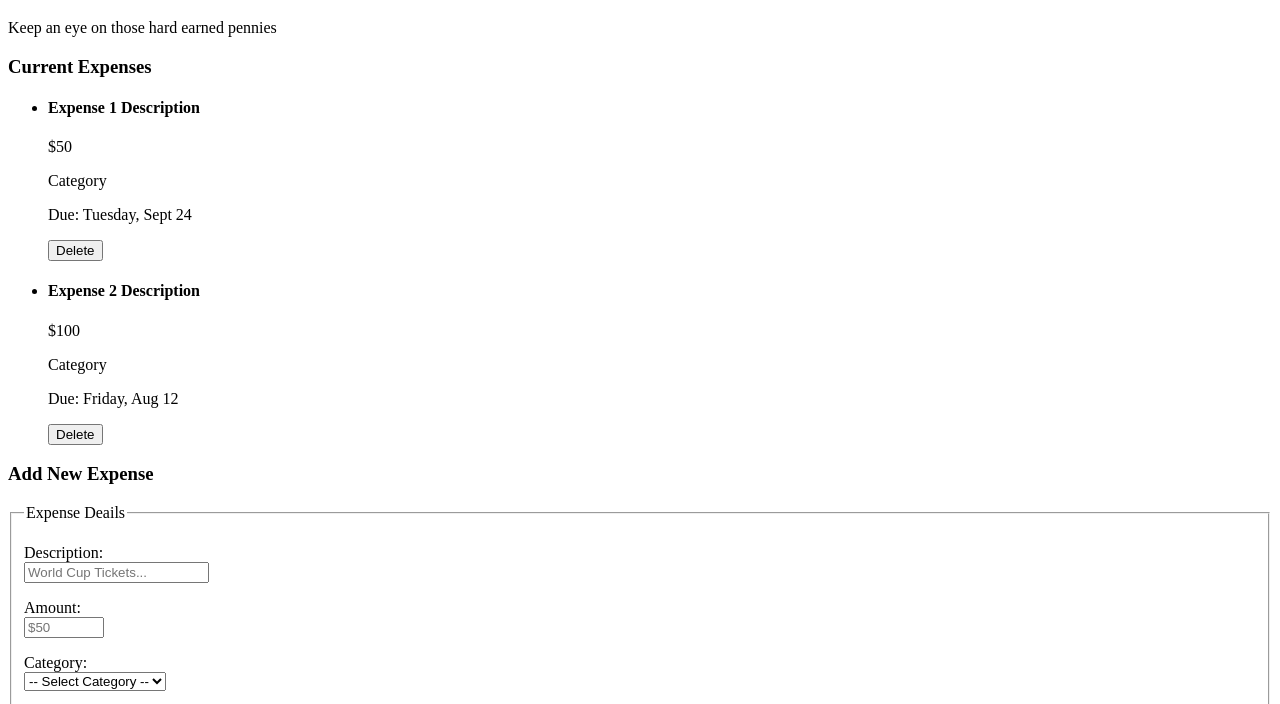
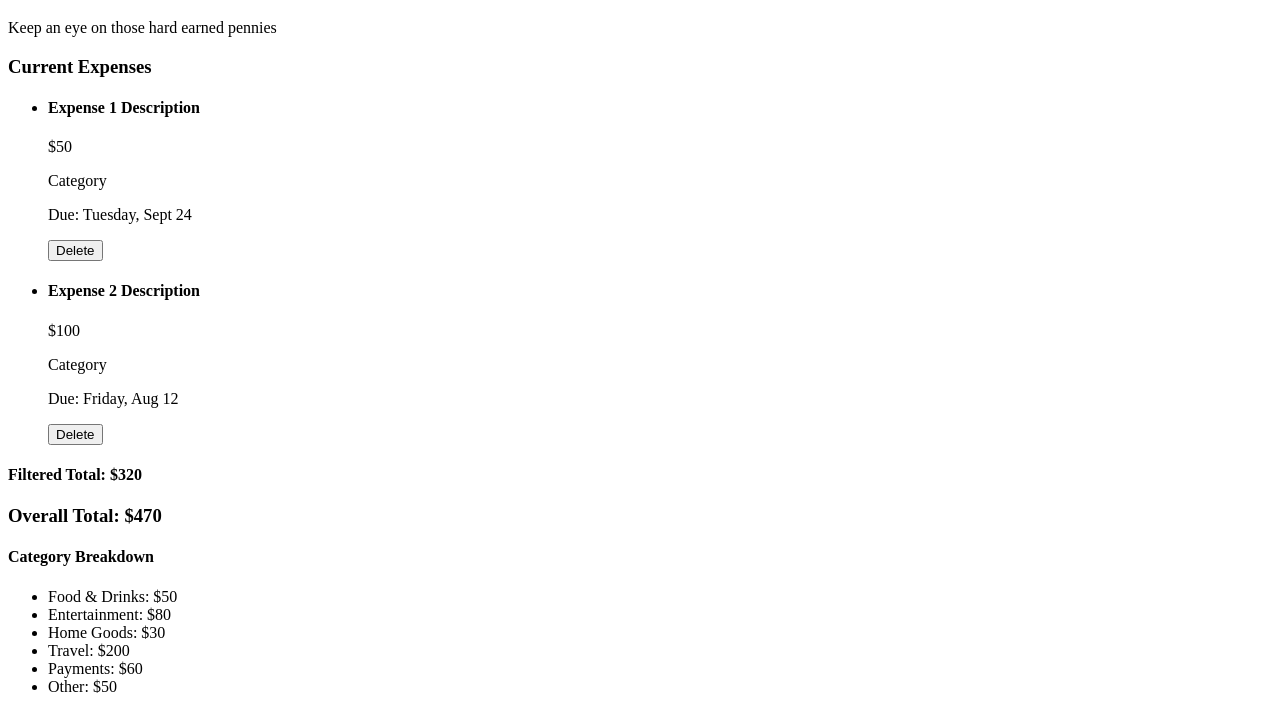
Before and after one commit to arobertson7/expense-tracker-csci39548, a plain HTML site: page index.html in a window 1280 px wide. Shown: the part 61-765 px from the top of the page. Drawn offline with Linux system fonts and the light colour scheme.

Commit message:
added running totals html

```diff
--- a/index.html
+++ b/index.html
@@ -21,8 +21,9 @@
       <!-- Section: Expense List -->
       <section id="current-expenses">
         <h3>Current Expenses</h3>
+        <div id="expense-list-container">
+
           <ul id="expense-list">
-
             <!-- hard coded example cards -->
              <li class="expense-item">
               <div class="expense-list-card">
@@ -33,7 +34,6 @@
                 <button>Delete</button>
               </div>
              </li>
-
             <li class="expense-item">
               <div class="expense-list-card">
                 <h4>Expense 2 Description</h4>
@@ -43,8 +43,26 @@
                 <button>Delete</button>
               </div>
              </li>
+          </ul>
 
+          <div id="current-filter-totals">
+            <h4>Filtered Total: <span id="filtered-total">$320</span></h4>
+          </div>
+
+        </div>
+
+        <div id="running-totals-container"> <!-- positioned to the right of the expense list -->
+          <h3>Overall Total: <span id="overall-total">$470</span></h3>
+          <h4>Category Breakdown</h4>
+          <ul>
+            <li>Food & Drinks: <span id="food-&-drinks-total">$50</span></li>
+            <li>Entertainment: <span id="entertainment-total">$80</span></li>
+            <li>Home Goods: <span id="home-goods-total">$30</span></li>
+            <li>Travel: <span id="travel-total">$200</span></li>
+            <li>Payments: <span id="payments-total">$60</span></li>
+            <li>Other: <span id="other-total">$50</span></li>
           </ul>
+        </div>
 
       </section>
 
```
Lines whose indentation alone changed are shown as unchanged.
